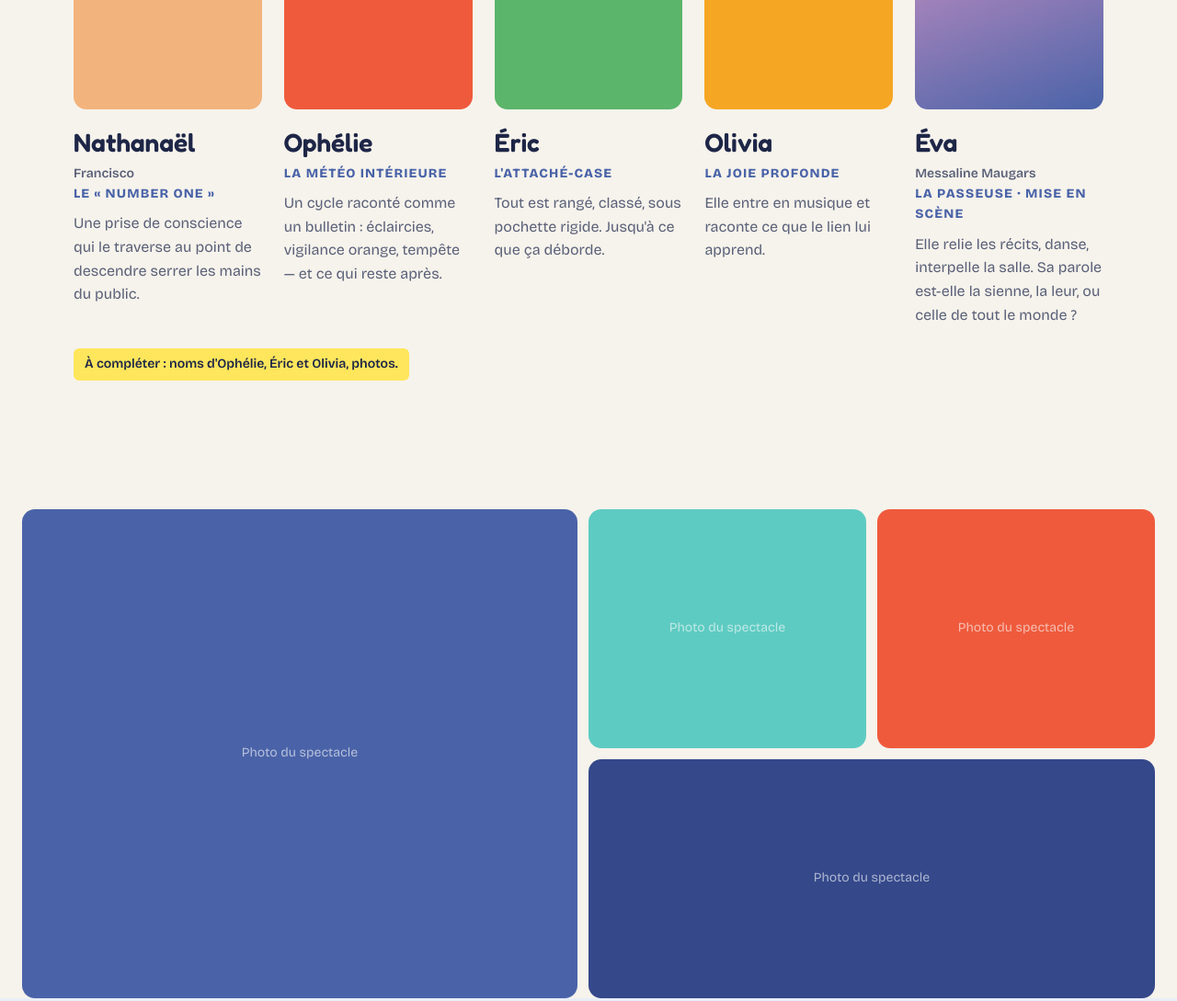
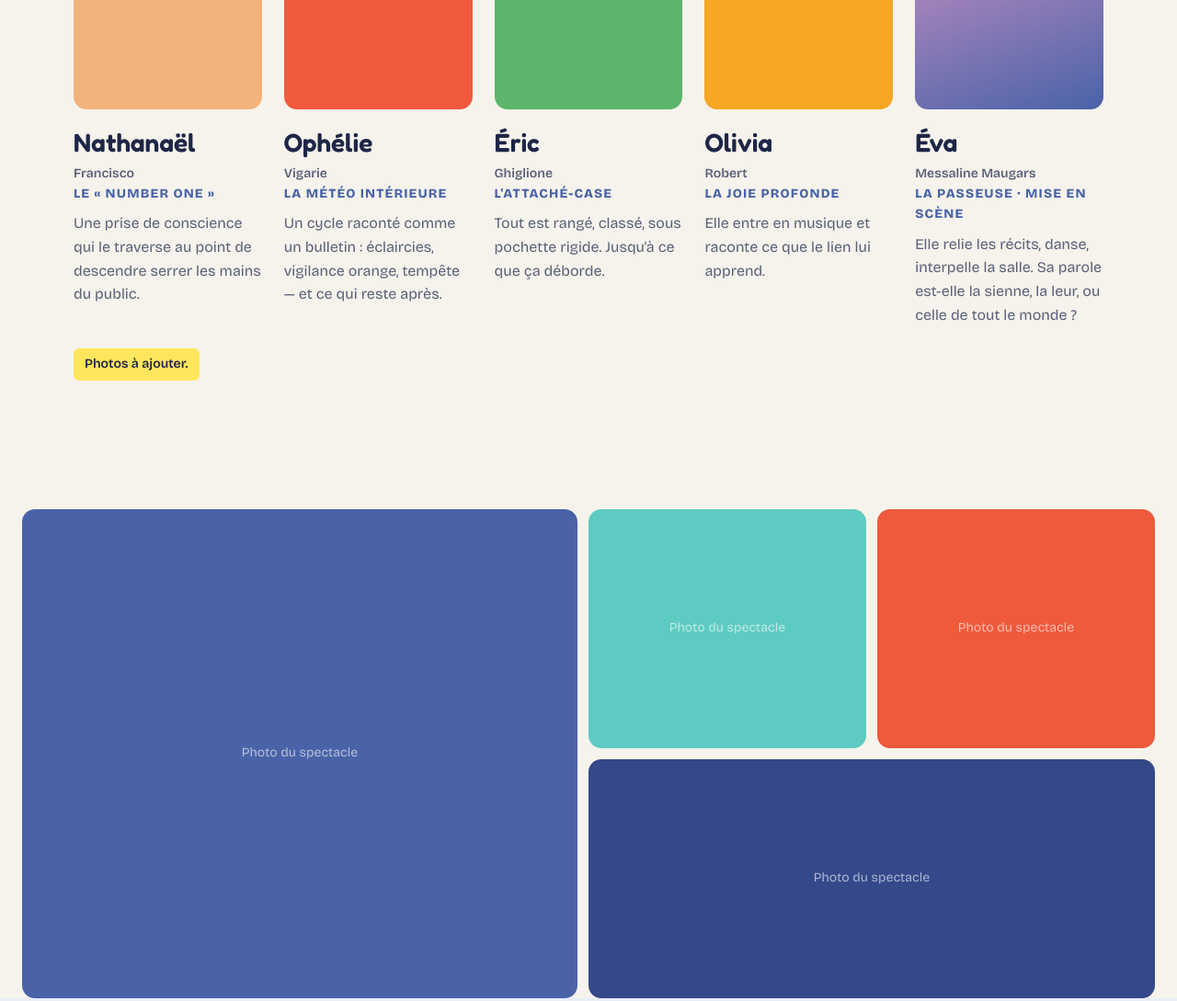
Before and after one commit to nathanaelf2k/si-on-gratte-un-peu, a plain HTML site: page index.html in a window 1280 px wide. Shown: the part 2760-3849 px from the top of the page at 92% size. Drawn offline with nearby package versions, Linux system fonts and the light colour scheme.

Commit message:
Noms des interprètes
Co-Authored-By: Claude Opus 5.5 <noreply@anthropic.com>
Claude-Session: https://claude.ai/code/session_015iv3KpxhMXj8G8yvpMH9o3

```diff
--- a/index.html
+++ b/index.html
@@ -98,19 +98,19 @@
         </article>
         <article class="card">
           <div class="card__img" style="--tone:#EF5A3C"><span>Photo</span></div>
-          <h3>Ophélie</h3>
+          <h3>Ophélie <small>Vigarie</small></h3>
           <p class="card__role">La météo intérieure</p>
           <p>Un cycle raconté comme un bulletin : éclaircies, vigilance orange, tempête — et ce qui reste après.</p>
         </article>
         <article class="card">
           <div class="card__img" style="--tone:#5BB56A"><span>Photo</span></div>
-          <h3>Éric</h3>
+          <h3>Éric <small>Ghiglione</small></h3>
           <p class="card__role">L'attaché-case</p>
           <p>Tout est rangé, classé, sous pochette rigide. Jusqu'à ce que ça déborde.</p>
         </article>
         <article class="card">
           <div class="card__img" style="--tone:#F5A623"><span>Photo</span></div>
-          <h3>Olivia</h3>
+          <h3>Olivia <small>Robert</small></h3>
           <p class="card__role">La joie profonde</p>
           <p>Elle entre en musique et raconte ce que le lien lui apprend.</p>
         </article>
@@ -121,7 +121,7 @@
           <p>Elle relie les récits, danse, interpelle la salle. Sa parole est-elle la sienne, la leur, ou celle de tout le monde ?</p>
         </article>
       </div>
-      <p class="todo-block">À compléter : noms d'Ophélie, Éric et Olivia, photos.</p>
+      <p class="todo-block">Photos à ajouter.</p>
     </div>
   </section>
 
@@ -211,7 +211,7 @@
       <h2>Écrivez-nous</h2>
       <p class="lead">Programmation, ateliers, presse ou simple envie de dire ce que le spectacle vous a fait.</p>
       <a class="btn btn--big" href="mailto:olivia@lesvoyagesdolivia.com">Écrire à Olivia</a>
-      <p class="dates__note">Diffusion : Olivia · 06 62 66 70 74 · olivia@lesvoyagesdolivia.com</p>
+      <p class="dates__note">Diffusion : Olivia Robert · 06 62 66 70 74 · olivia@lesvoyagesdolivia.com</p>
     </div>
   </section>
 
```
